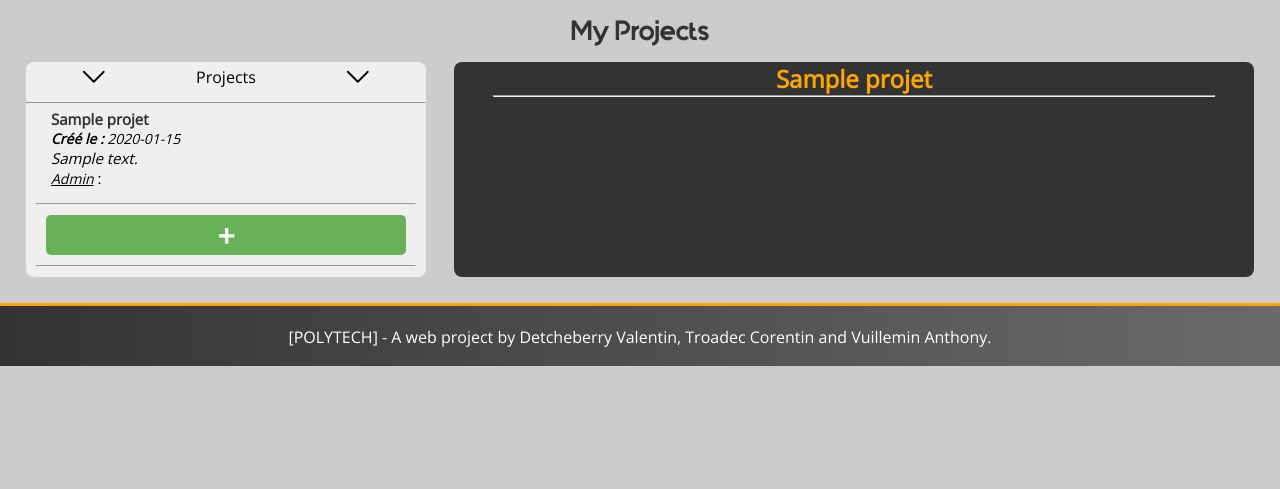
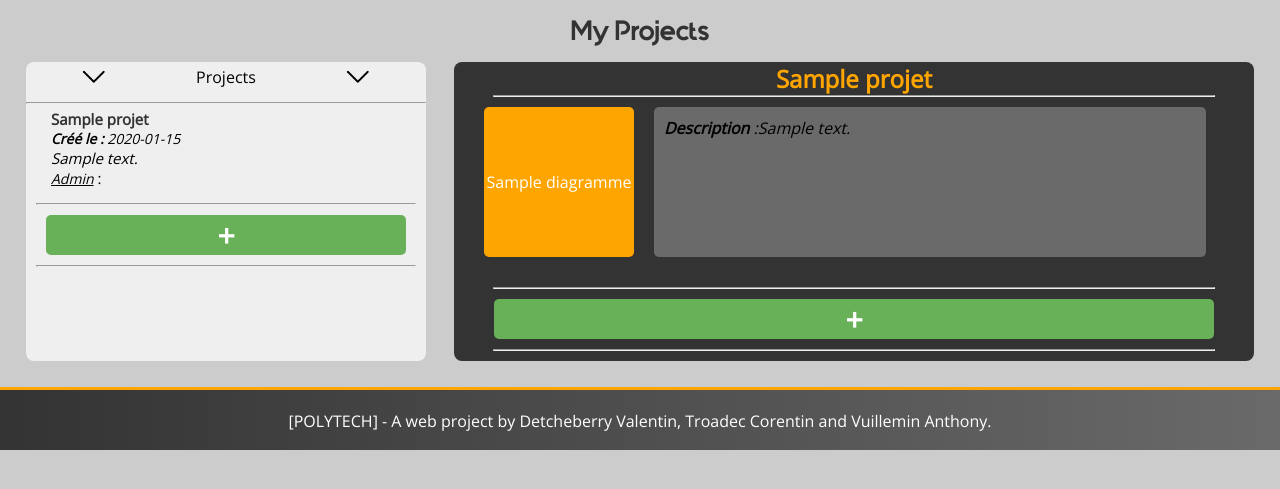
Before and after one commit to Hagbuck/project-designer, a PHP site: page /myproject.php in a window 1280 px wide. Shown: the part 53-542 px from the top of the page. Run offline with PHP 8.4, Linux system fonts and the light colour scheme; tables that the repository leaves empty hold one stand-in row (values such as "Sample post"); data that the repository does not hold is empty; some libraries are stand-ins or nearby versions.

Commit message:
Link DB et IHM
- Diagram relié
- MAJ Style mineur
- MAJ Workspace mieneure

```diff
--- a/js/projects.js
+++ b/js/projects.js
@@ -69,7 +69,7 @@ function get_diagrames(idProject,nom_projet)
      url : "traitement.php",
      type : 'POST',
      data : 'fonction=getProjectDiagrams&project_id='+idProject,
-     dataType : "html",
+     dataType : "json",
      success  : function(data){
        console.log(data)
        display_diagrames(data,idProject)},
@@ -82,6 +82,7 @@ function display_diagrames(dataDiagram,idProject)
 {
  console.log("[INFO] -> Success to getProjectDiagrams()")
  console.log(dataDiagram)
+
   $.each(dataDiagram, function(index, value) {
 
     /*
@@ -117,15 +118,15 @@ function display_diagrames(dataDiagram,idProject)
       <hr style="margin-bottom:10px">';
       */
       var stringDiagram = ' <div class="diagram"> \
-                              <div class="diagName"> <span>'+value["name"]+'</span> </div> \
+                              <div class="diagName"> <span>'+value["nom_diagramme"]+'</span> </div> \
                               <div class="diagInfo">\
-                                <p class="diagDesc"> <span>Description</span> :'+value["description"]+' </p> <br/>\
+                                <p class="diagDesc"> <span>Description</span> :'+value["description_diagramme"]+' </p> <br/>\
                               </div>\
                           </div>\
       <hr style="margin-bottom:10px">';
 
       $('#mydiagrams').append(stringDiagram);
-      $('#nameProject').html(nameProjet);
+      /*$('#nameProject').html(nameProjet);*/
 
 });
 $('#mydiagrams').append('<div id="addDiagramButton" onclick="create_diagram(\''+idProject+'\')"> <span>+</span> </div><hr style="margin-bottom:10px">');
--- a/src/Database/DAODiagramme.php
+++ b/src/Database/DAODiagramme.php
@@ -26,7 +26,6 @@ class DAODiagramme
             $diagram = new Diagramme($row['id_diagramme'], $row['id_projet'], $row['nom_diagramme'], $row['description_diagramme']);
             array_push($diagrams, $diagram);
         }
-
         return $diagrams;
     }
 
--- a/stylesheet/myproject.css
+++ b/stylesheet/myproject.css
@@ -67,7 +67,7 @@
   margin: auto;
   margin-left: 0px;
   background-color: #6B6A6A;
-  min-width:50vh;
+  min-width:70%;
   min-height: 130px;
   border-radius: 5px;
   padding: 10px;
--- a/stylesheet/workspace.css
+++ b/stylesheet/workspace.css
@@ -63,6 +63,7 @@
   display: flex;
   justify-content: center;
   margin-top: 2em;
+  margin-bottom: 20px;
 }
 
 /* ME */
--- a/traitement.php
+++ b/traitement.php
@@ -53,7 +53,7 @@ if(isset($_POST['fonction']))
             $arr_digrams['#'.$i] = $diagrams[$i];
         }
 
-        echo json_encode($arr_diagrams);
+        echo json_encode($diagrams);
     }
 
     else if($_POST['fonction'] == 'createBranch')
--- a/workspace.php
+++ b/workspace.php
@@ -32,8 +32,11 @@
             <div id="new_branch" onclick="reloadBranches()">
                 <p>New Branch</p>
             </div>
+            <div id="new_branch" onclick="deteBranch()">
+                <p>Delete a Branch</p>
+            </div>
           </div>
-          <div id="chatbox" class="flex_element"></div>
+          <!-- <div id="chatbox" class="flex_element"></div> -->
         </div>
 
         <div id="rightBlock">
```
